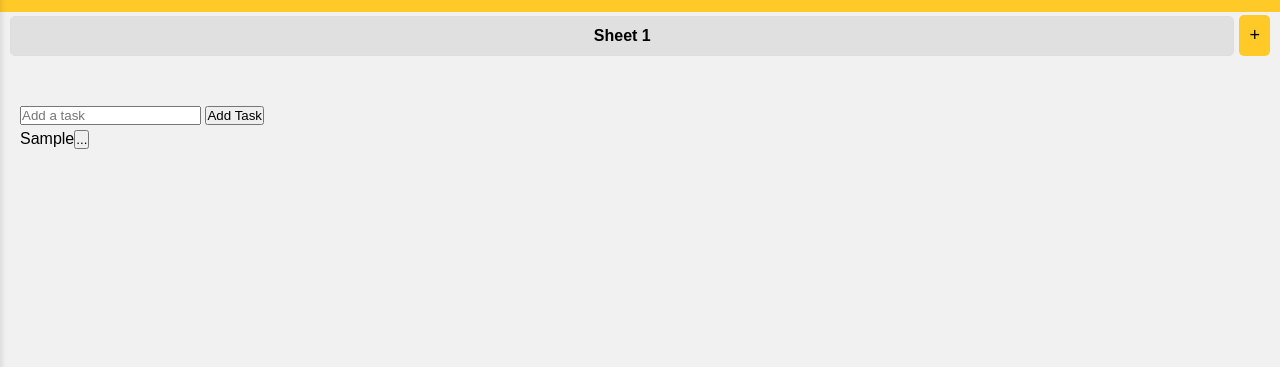
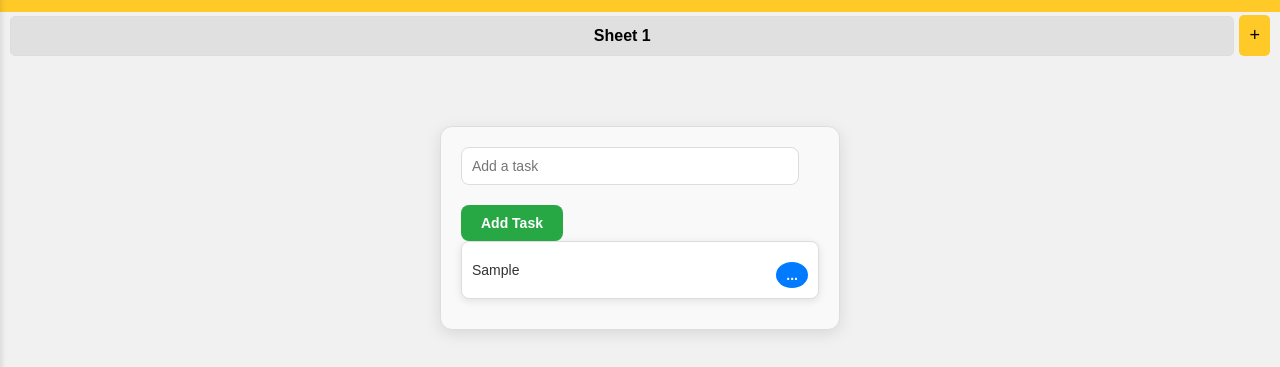
Before and after one commit to DmitryVasilkovW/Sortable-To-Do-List-Web, a plain HTML site: page index.html in a window 1280 px wide. Both pictures are taken after typing "Sample" into the empty fields and a click on the button "Add Task". Shown: the part 55-422 px from the top of the page. Drawn offline with Linux system fonts and the light colour scheme.

Commit message:
feat: added styles for todo sheet base

```diff
--- a/src/style/home.css
+++ b/src/style/home.css
@@ -69,3 +69,89 @@ body {
 .todo-list.active {
     display: block;
 }
+
+.todo-list {
+    background-color: #f9f9f9;
+    border: 1px solid #ddd;
+    border-radius: 12px;
+    padding: 20px;
+    box-shadow: 0 4px 16px rgba(0, 0, 0, 0.1);
+    margin: 20px auto;
+    max-width: 400px;
+    font-family: 'Arial', sans-serif;
+    color: #333;
+}
+
+.todo-list button {
+    background-color: #28a745;
+    color: white;
+    border: none;
+    padding: 10px 20px;
+    border-radius: 8px;
+    cursor: pointer;
+    font-size: 14px;
+    font-weight: bold;
+    transition: background-color 0.3s ease;
+    margin-top: 10px;
+}
+
+.todo-list button:hover {
+    background-color: #218838;
+}
+
+.todo-list input[type="text"] {
+    width: calc(100% - 20px);
+    padding: 10px;
+    border: 1px solid #ddd;
+    border-radius: 8px;
+    font-size: 14px;
+    margin-bottom: 10px;
+    outline: none;
+}
+
+.todo-list ul {
+    list-style: none;
+    padding: 0;
+    margin: 0;
+}
+
+.todo-list li {
+    display: flex;
+    align-items: center;
+    justify-content: space-between;
+    background-color: #fff;
+    border: 1px solid #ddd;
+    border-radius: 8px;
+    padding: 10px;
+    margin-bottom: 10px;
+    box-shadow: 0 2px 8px rgba(0, 0, 0, 0.1);
+}
+
+.todo-list .task-text {
+    font-size: 14px;
+    font-weight: normal;
+    color: #333;
+    margin-right: 10px;
+}
+
+.todo-list .menu-button {
+    background-color: #007bff;
+    color: white;
+    border: none;
+    padding: 5px 10px;
+    border-radius: 50%;
+    cursor: pointer;
+    font-size: 14px;
+    font-weight: bold;
+    transition: background-color 0.3s ease;
+}
+
+.todo-list .menu-button:hover {
+    background-color: #0056b3;
+}
+
+.todo-list .tags-container {
+    font-size: 12px;
+    color: #666;
+    margin-top: 5px;
+}
```
